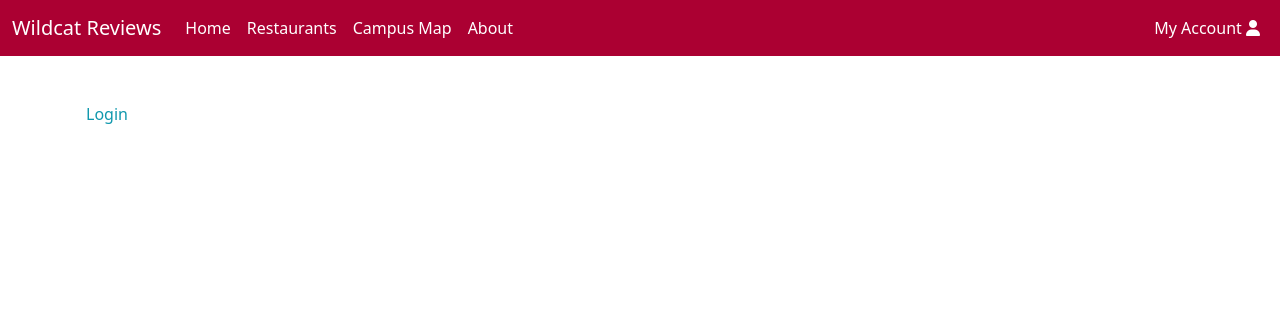
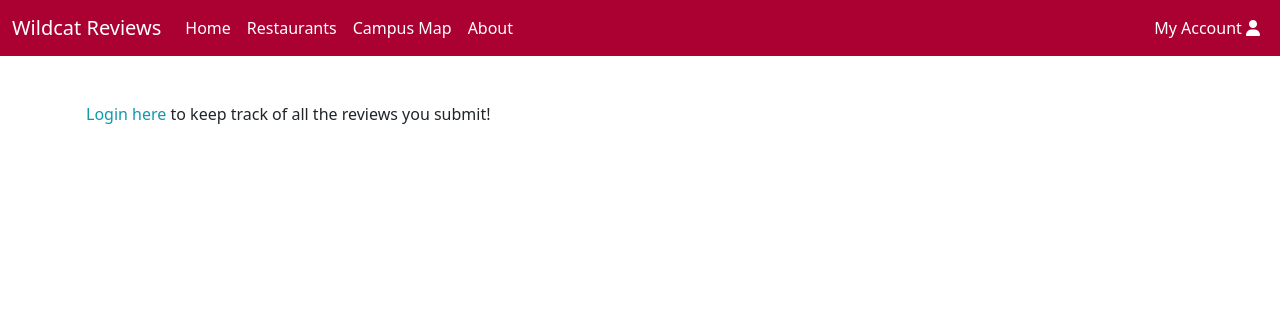
Before and after one commit to ry2016/reviewapp, a Django app: page /account/ in a window 1280 px wide. Shown: the top 316 px of the page. Run offline with Django 3.2, Linux system fonts and the light colour scheme; some libraries are stand-ins or nearby versions.

Commit message:
Touched up account and login page

```diff
--- a/reviews/templates/registration/login.html
+++ b/reviews/templates/registration/login.html
@@ -12,7 +12,6 @@
   an account that has access.
 </p>
 {% else %}
-<p>Login here:</p>
 {% endif %} {% endif %}
 
 <form method="post" action="{% url 'login' %}">
--- a/reviews/templates/reviews/account.html
+++ b/reviews/templates/reviews/account.html
@@ -2,14 +2,15 @@
 
 {% block content %}
 
-<!--Want to be able to display all reviews left by this user on this page-->
 <!--Displays a simple page with a link to go to the login page if not logged in and logout page if logged in-->
 <ul class="sidebar-nav">
    {% if user.is_authenticated %}
-     <h4>Welcome: {{ user.get_username }}</h4>
+     <h4>Welcome, {{ user.get_username }}!</h4>
      <li><a href="{% url 'logout'%}?next={{request.path}}">Logout</a></li>
      <br>
-     <h5>Your reviews<h5>
+     <!--Displays all reviews that the user has submitted-->
+     <h5>Your reviews: <h5>
+
      {% if reviews %}
       {% for review in reviews %}
       <a id="restCard" href="{{ review.get_url }}">
@@ -26,12 +27,13 @@
       </a>
       {% endfor %}
     {% else %}
-      <br>
-      <p>There are no reviews for {{ restaurant.name }}. Add yours now!</p>
-
+      <p>No reviews found...
+        <a href="{% url 'restaurants'%}">start writing some right now!</a>
+      </p>
     {% endif %}
    {% else %}
-     <li><a href="{% url 'login'%}?next={{request.path}}">Login</a></li>
+     <a href="{% url 'login'%}?next={{request.path}}">Login here</a>
+     <label> to keep track of all the reviews you submit!</label>
    {% endif %}
   </ul>
 
```
Also changed, not shown: db.sqlite3.
